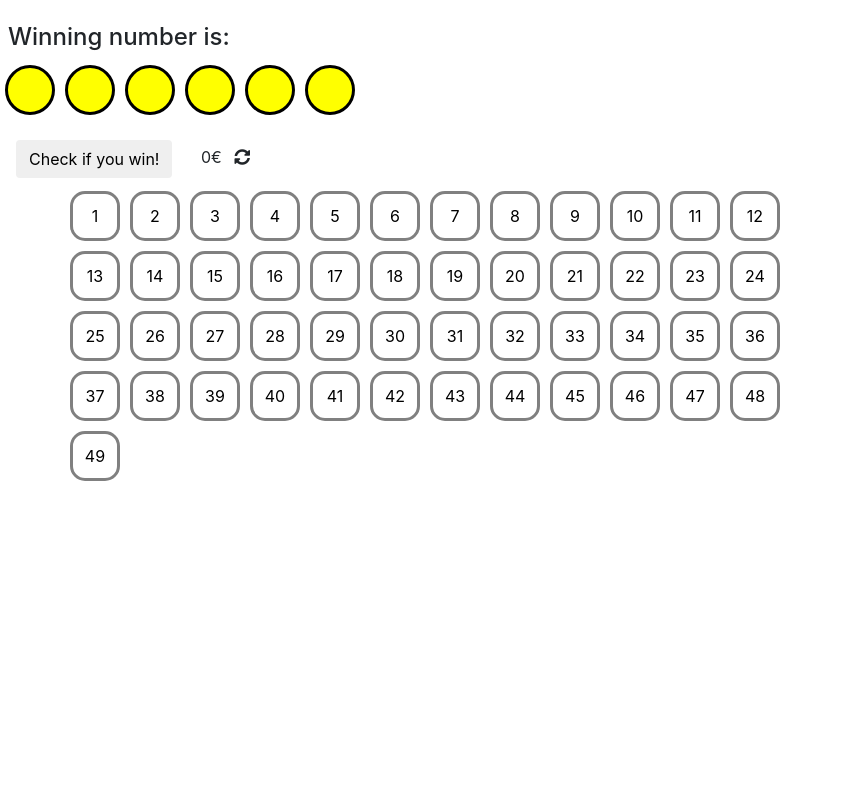
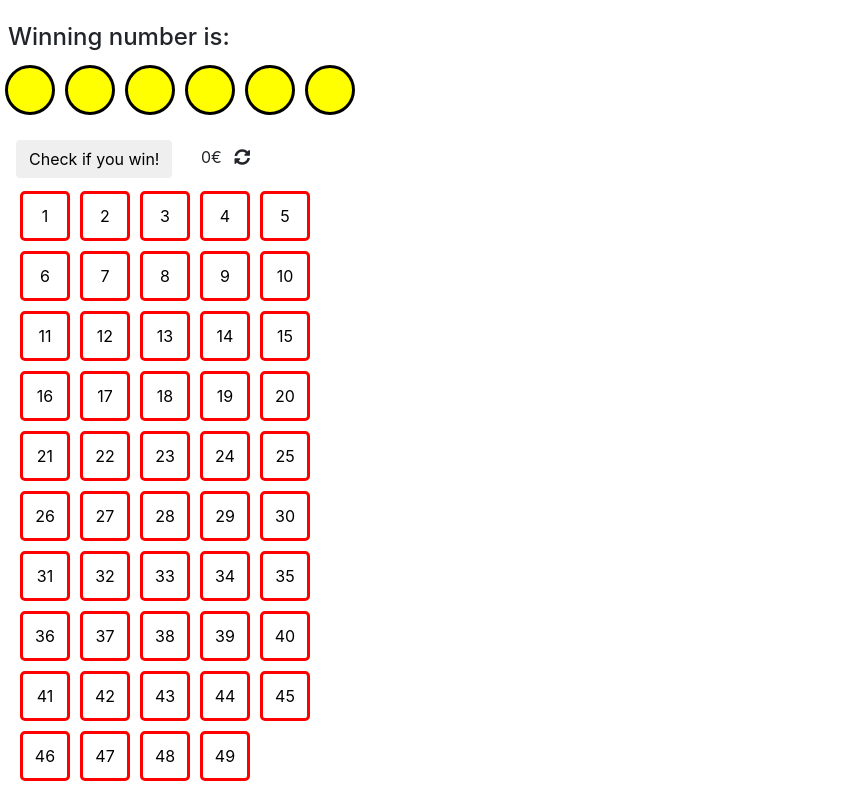
Before and after one commit to bwrb/lotto-js-game, a plain HTML site: page index.html in a window 1280 px wide. Shown: the part 25-811 px from the top of the page, without its empty margins (0-843 px from the left). Drawn offline with nearby package versions, Linux system fonts and the light colour scheme.

Commit message:
New changes

```diff
--- a/style.css
+++ b/style.css
@@ -48,11 +48,8 @@ body {
 	text-align:left;
 }
 #alfabet
-{
-	margin-left:50px;
-	text-align: center;
-	width:800px;
-	text-align:center;
+{	float:left;
+	width:350px;
 }
 
 .litera
@@ -62,19 +59,16 @@ body {
 	text-align:center;
 	padding:5px;
 	margin:5px;
-	border:3px solid gray;
+	border:3px solid red;
 	float:left;
 	cursor:pointer;
-	border-radius: 15px;
+	border-radius: 5px;
 	background-color: white;
 }
 
 .litera:hover
 {
-	background-color: #222222;
+	background-color: gray;
 	color:white;
 	border:3 px solid white;
 }
-.s{
-	 display: inline;
-}
```
